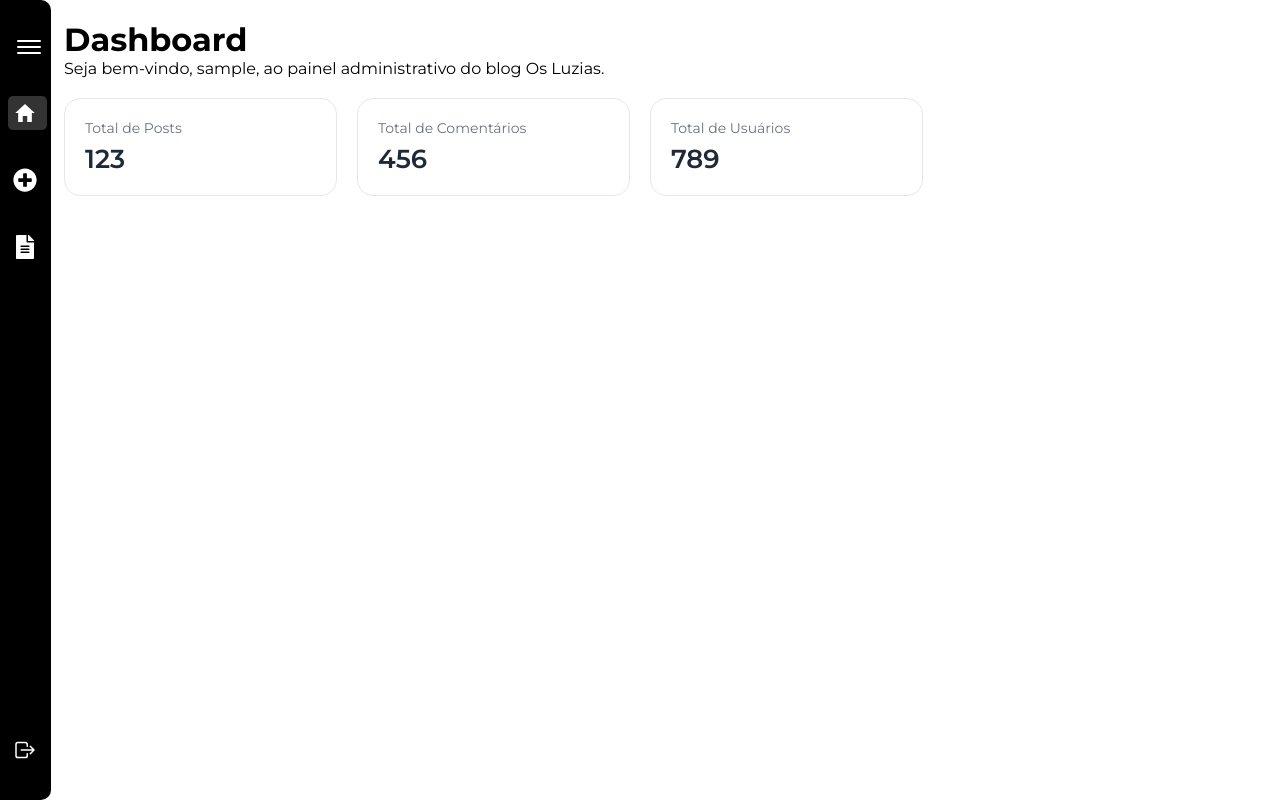
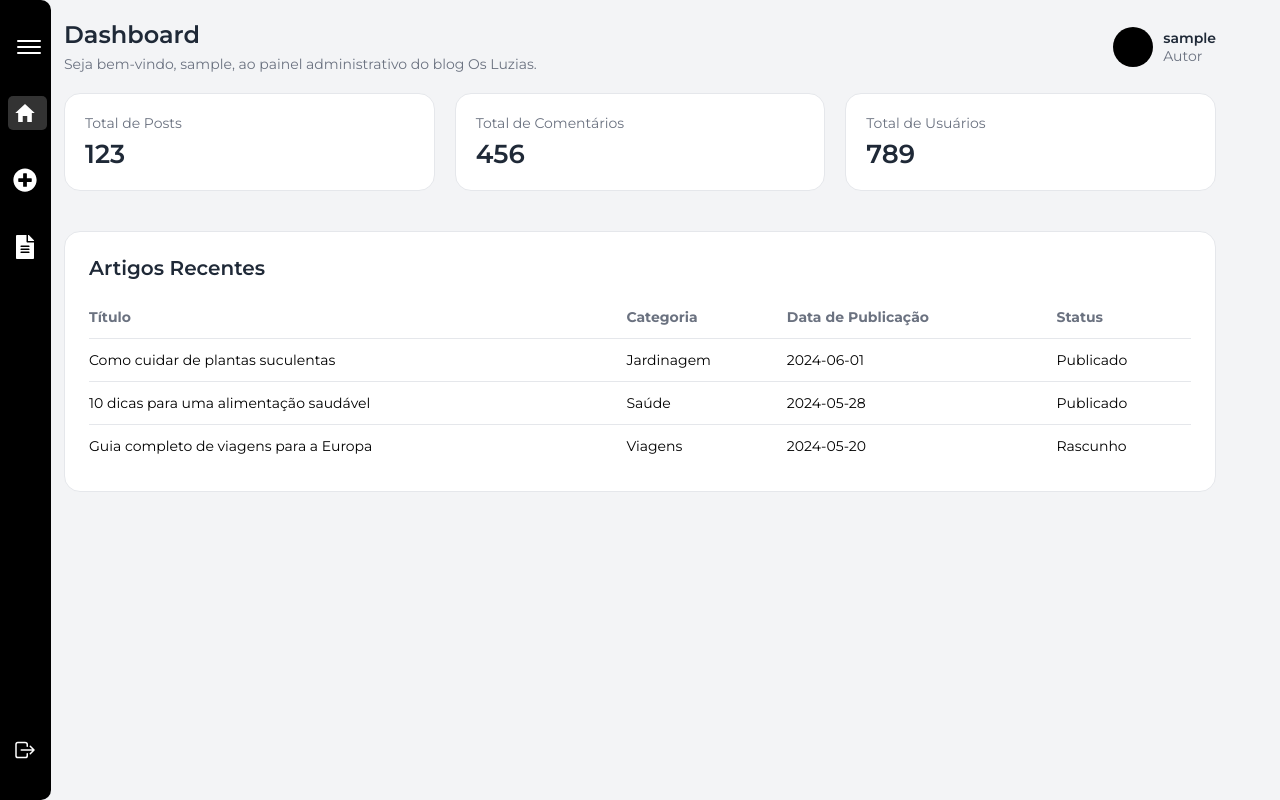
Before and after one commit to daniel-rodrigues-fernandes/osLuzias_cms, a React (Vite) app in the folder frontend/: page / in a window 1280 px wide. Built offline with nearby package versions, Linux system fonts and the light colour scheme; sample sign-in values are in the browser's storage.

Commit message:
HomePage\n\nCriação da tabela, modificação no estilo e get do nome do usuário

```diff
--- a/frontend/src/Pages/HomePage/HomePage.jsx
+++ b/frontend/src/Pages/HomePage/HomePage.jsx
@@ -1,13 +1,21 @@
 import estilo from './HomePage.module.css';
 import MetricCard from "../../components/MetricCard/MetricCard";
+import TableRow from '../../components/TableRow/TableRow';
 
 export default function HomePage() {
   return (
     <main className={estilo['main']}>
       <header className={estilo['header']}>
-        <div>
+        <div className={estilo['header-info']}>
           <h1>Dashboard</h1>
           <span>Seja bem-vindo, {localStorage.getItem("username") || "usuário"}, ao painel administrativo do blog Os Luzias.</span>
+        </div>
+        <div className={estilo['header-user']}>
+          <div className={estilo['header-user__img']}></div>
+          <div className={estilo['header-user__info']}>
+            <p>{localStorage.getItem("username") || "usuário"}</p>
+            <p>Autor</p>
+          </div>
         </div>
       </header>
 
@@ -16,6 +24,27 @@ export default function HomePage() {
         <MetricCard title="Total de Comentários" value="456" />
         <MetricCard title="Total de Usuários" value="789" />
       </section>
+
+      <section className={estilo['table-container']}>
+        <h3 className={estilo['table-title']}>Artigos Recentes</h3>
+        <div>
+          <table className={estilo['table']}>
+            <thead>
+              <tr>
+                <th>Título</th>
+                <th>Categoria</th>
+                <th>Data de Publicação</th>
+                <th>Status</th>
+              </tr>
+            </thead>
+            <tbody>
+              <TableRow titulo="Como cuidar de plantas suculentas" categoria="Jardinagem" date="2024-06-01" status="Publicado" />
+              <TableRow titulo="10 dicas para uma alimentação saudável" categoria="Saúde" date="2024-05-28" status="Publicado" />
+              <TableRow titulo="Guia completo de viagens para a Europa" categoria="Viagens" date="2024-05-20" status="Rascunho" />
+            </tbody>
+          </table>
+        </div>
+      </section>
     </main>
   )
 }
--- a/frontend/src/Pages/HomePage/HomePage.module.css
+++ b/frontend/src/Pages/HomePage/HomePage.module.css
@@ -1,5 +1,7 @@
 .main {
     padding-top: 20px;
+    background: #f3f4f6;
+    height: 100vh;
 }
 
 .header {
@@ -9,21 +11,79 @@
     margin-bottom: 20px;
 }
 
+.header-info h1 {
+    font-size: 24px;
+    font-weight: 600;
+    color: #1f2937;
+    margin-bottom: 5px;
+}
+
+.header-info span {
+    color: #6b7280;
+    font-size: 14px;
+}
+
+.header-user {
+    display: flex;
+    align-items: center;
+    gap: 10px;
+}
+
+.header-user__img {
+    border-radius: 50%;
+    background-color: black;
+    width: 40px;
+    height: 40px;
+}
+
+.header-user__info{
+    display: flex;
+    flex-direction: column;
+    font-size: 14px;
+}
+
+.header-user__info p:first-child {
+    font-weight: 600;
+    color: #1f2937;
+}
+
+.header-user__info p:last-child {
+    color: #6b7280;
+}
+
 .metrics {
-    display: grid;
-    grid-template-columns: 1fr;
+    display: flex;
     gap: 20px;
     margin-bottom: 40px;
 }
 
-@media (min-width: 768px) {
-    .metrics {
-        grid-template-columns: repeat(2, 1fr);
-    }
+.table-container {
+  background: #fff;
+  border-radius: 16px;
+  padding: 24px;
+  border: 1px solid #e5e7eb;
 }
 
-@media (min-width: 1024px) {
-    .metrics {
-        grid-template-columns: repeat(4, 1fr);
-    }
+.table-title {
+  font-size: 20px;
+  font-weight: 600;
+  margin-bottom: 16px;
+  color: #1f2937;
 }
+
+.table {
+  width: 100%;
+  border-collapse: collapse;
+  font-size: 14px;
+}
+
+.table th {
+  text-align: left;
+  padding: 12px 0;
+  color: #6b7280;
+  border-bottom: 1px solid #e5e7eb;
+}
+
+.table tr:last-child td {
+  border-bottom: none;
+}
--- a/frontend/src/Pages/LoginPage/LoginPage.jsx
+++ b/frontend/src/Pages/LoginPage/LoginPage.jsx
@@ -53,6 +53,7 @@ export default function LoginPage() {
                 return;
             }
 
+            localStorage.setItem("username", data.user.nome);
             localStorage.setItem("token", data.token);
 
             alert("Login realizado com sucesso!");
--- a/frontend/src/components/MetricCard/MetricCard.module.css
+++ b/frontend/src/components/MetricCard/MetricCard.module.css
@@ -3,6 +3,7 @@
     border-radius: 16px;
     padding: 20px;
     border: 1px solid #e5e7eb;
+    width: 100%;
 }
 
 .metric-title {
--- /dev/null
+++ b/frontend/src/components/TableRow/TableRow.jsx
@@ -0,0 +1,12 @@
+import estilo from './TableRow.module.css';
+
+export default function TableRow({titulo, categoria, date, status}) {
+  return (
+    <tr className={estilo['table-row']}>
+      <td>{titulo}</td>
+      <td>{categoria}</td>
+      <td>{date}</td>
+      <td>{status}</td>
+    </tr>
+  )
+}
--- /dev/null
+++ b/frontend/src/components/TableRow/TableRow.module.css
@@ -0,0 +1,21 @@
+.table-row td {
+  padding: 12px 0;
+  border-bottom: 1px solid #e5e7eb;
+}
+
+/* Status */
+/* .status {
+  padding: 4px 10px;
+  border-radius: 999px;
+  font-size: 12px;
+}
+
+.status.published {
+  background: #dcfce7;
+  color: #15803d;
+}
+
+.status.draft {
+  background: #fef9c3;
+  color: #a16207;
+} */
```
Also changed, not shown: 2 other files (tests, documents, lock files or other folders).
